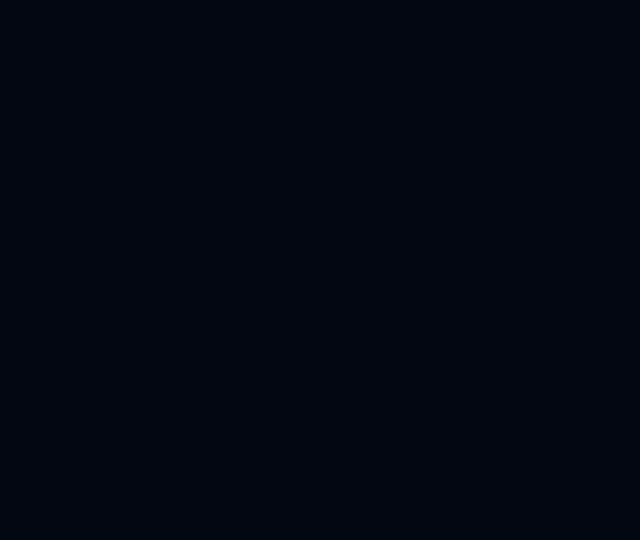
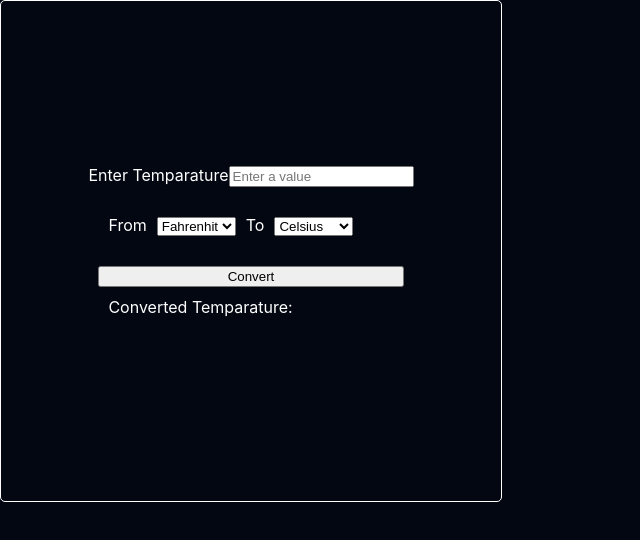
Before and after one commit to vinay-nb/React-Challenges-, a React (Create React App) app in the folder react-challenges/: page /convert-temparature in a window 1280 px wide. Before the commit this address had no page. Shown: the top 540 px of the page, without its empty margins (0-640 px from the left). Built offline with nearby package versions, Linux system fonts and the light colour scheme.

Commit message:
feat: temparature-convertor

```diff
--- a/react-challenges/src/App.js
+++ b/react-challenges/src/App.js
@@ -12,6 +12,7 @@ import GuessNumber from "./Components/GuessNumber/GuessNumber";
 import Pagination from "./Components/Pagination/Pagination";
 import Stack from "./Components/Stack/Stack";
 import WordCount from "./Components/WordCount/WordCount";
+import TemparatureConverter from "./Components/TemparatureConverter/TemparatureConverter";
 
 function App() {
   return (
@@ -29,6 +30,7 @@ function App() {
         <Route path="/pagination" element={<Pagination />} />
         <Route path="/stack" element={<Stack />} />
         <Route path="/word-count" element={<WordCount />} />
+        <Route path="/convert-temparature" element={<TemparatureConverter />} />
       </Routes>
     </div>
   );
--- a/react-challenges/src/Components/Main/Main.js
+++ b/react-challenges/src/Components/Main/Main.js
@@ -38,6 +38,9 @@ function Main() {
         <Link to="/word-count" className="link-cls">
           Word Count
         </Link>
+        <Link to="/convert-temparature" className="link-cls">
+          Convert Temparature
+        </Link>
       </div>
     </div>
   );
--- /dev/null
+++ b/react-challenges/src/Components/TemparatureConverter/TemparatureConverter.js
@@ -0,0 +1,68 @@
+import React, { useState } from "react";
+import "./style.css";
+
+export default function TemparatureConverter() {
+  const [temparature, setTemparature] = useState();
+  const [convertedTemparature, setConvertedTemparature] = useState();
+  const [fromTemp, setFromTemp] = useState("Fahrenhit");
+  const [toTemp, setToTemp] = useState("Celsius");
+
+  const converTemparature = () => {
+    const inputTemp = parseFloat(temparature);
+
+    if (isNaN(inputTemp)) {
+      setConvertedTemparature("not a valid value");
+      return;
+    }
+
+    if (fromTemp === toTemp) {
+      setConvertedTemparature(inputTemp);
+      return;
+    }
+
+    if (fromTemp === "Celsius" && toTemp === "Fahrenhit") {
+      let outputTemp = (inputTemp * 9) / 5 + 32;
+      if (outputTemp % 1 !== 0) {
+        outputTemp = outputTemp.toFixed(2);
+      }
+      setConvertedTemparature(outputTemp);
+    } else if (fromTemp === "Fahrenhit" && toTemp === "Celsius") {
+      let outputTemp = ((inputTemp - 32) * 5) / 9;
+      if (outputTemp % 1 !== 0) {
+        outputTemp = outputTemp.toFixed(2);
+      }
+      setConvertedTemparature(outputTemp);
+    }
+  };
+
+  return (
+    <div className="tmp-container">
+      <div className="frm-container">
+        <label>Enter Temparature</label>
+        <input
+          type="number"
+          placeholder="Enter a value"
+          onChange={(e) => setTemparature(e.target.value)}
+        />
+        <div className="select-container">
+          <label>From</label>
+          <select onChange={(e) => setFromTemp(e.target.value)}>
+            <option>Fahrenhit</option>
+            <option>Celsius</option>
+          </select>
+          <label>To</label>
+          <select onChange={(e) => setToTemp(e.target.value)}>
+            <option>Celsius</option>
+            <option>Fahrenhit</option>
+          </select>
+        </div>
+        <div className="btn-container">
+          <button onClick={converTemparature} className="btn-convert">
+            Convert
+          </button>
+          <span>Converted Temparature: {convertedTemparature}</span>
+        </div>
+      </div>
+    </div>
+  );
+}
--- /dev/null
+++ b/react-challenges/src/Components/TemparatureConverter/style.css
@@ -0,0 +1,34 @@
+.tmp-container {
+    display: flex;
+    justify-content: center;
+    align-items: center;
+    flex-direction: column;
+    height: 500px;
+    width: 500px;
+    border: 1px solid #fff;
+    border-radius: 5px;
+    color: #fff;
+}
+
+.frm-container {
+    margin: 8px;
+}
+
+.select-container {
+    margin: 10px;
+    padding: 10px;
+}
+
+.select-container select {
+    margin: 10px;
+}
+
+.btn-container {
+    display: flex;
+    flex-direction: column;
+    margin: 10px;
+}
+
+.btn-container span {
+    margin: 10px;
+}
```
